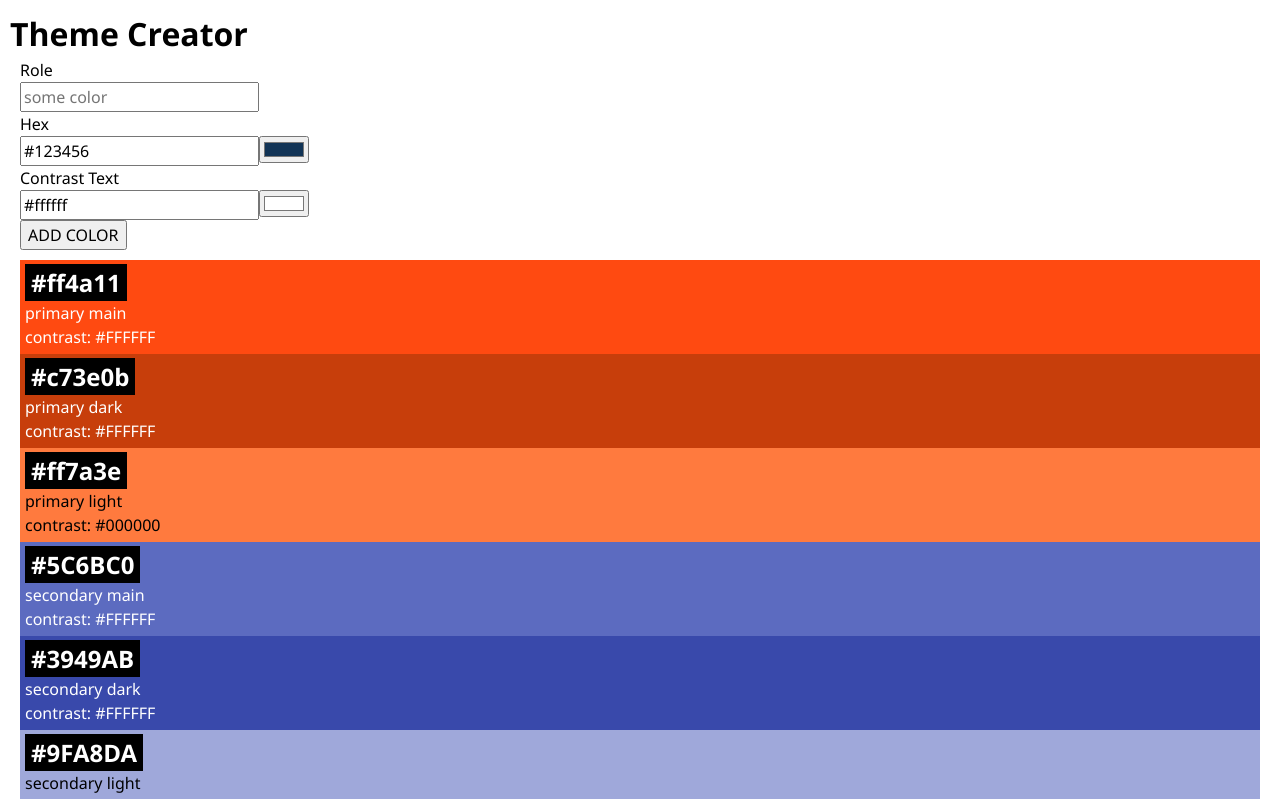
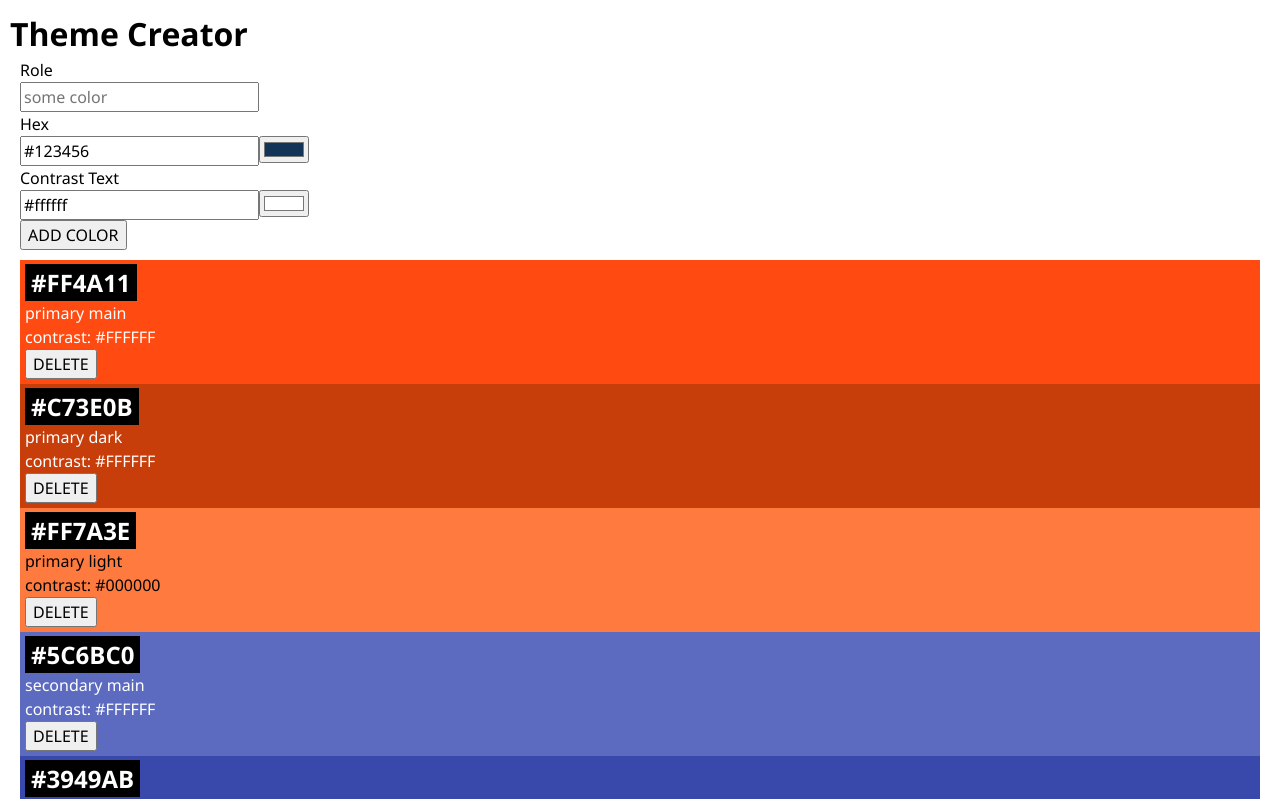
Before and after one commit to fabianjuppe/color-theme-creator-app, a React (Vite) app: page / in a window 1280 px wide. Shown: the top 799 px of the page. Built offline with nearby package versions, Linux system fonts and the light colour scheme.

Commit message:
delete a color from the theme

```diff
--- a/src/App.jsx
+++ b/src/App.jsx
@@ -12,6 +12,10 @@ function App() {
         console.log(newColor);
     }
 
+    function handleDeleteColor(colorToDelete) {
+        setColors(colors.filter((color) => color !== colorToDelete));
+    }
+
     return (
         <>
             <h1>Theme Creator</h1>
@@ -19,10 +23,14 @@ function App() {
             <ul>
                 {colors.map((color) => (
                     <li key={color.id}>
-                        <Color color={color} />
+                        <Color
+                            color={color}
+                            onDeleteColor={handleDeleteColor}
+                        />
                     </li>
                 ))}
             </ul>
+            {colors.length === 0 && <p>No colors.. start by adding one!</p>}
         </>
     );
 }
--- a/src/Components/Color/Color.css
+++ b/src/Components/Color/Color.css
@@ -3,7 +3,7 @@
     padding: 5px;
 }
 
-.color-card-headline {
+.color-card-highlight {
     display: inline;
     padding: 2px 6px;
     background: black;
--- a/src/Components/Color/Color.jsx
+++ b/src/Components/Color/Color.jsx
@@ -1,13 +1,35 @@
+import { useState } from "react";
 import "./Color.css";
 
-export default function Color({ color }) {
+export default function Color({ color, onDeleteColor }) {
+    const [showConfirmation, setShowConfirmation] = useState(false);
+
     return (
         <div className="color-card" style={{ backgroundColor: color.hex }}>
-            <h2 className="color-card-headline">{color.hex}</h2>
+            <h2 className="color-card-highlight">{color.hex.toUpperCase()}</h2>
             <p style={{ color: color.contrastText }}>{color.role}</p>
             <p style={{ color: color.contrastText }}>
-                contrast: {color.contrastText}
+                contrast: {color.contrastText.toUpperCase()}
             </p>
+            {showConfirmation && (
+                <>
+                    <p className="color-card-highlight">Really delete?</p>
+                    <button
+                        onClick={() => setShowConfirmation(!showConfirmation)}
+                    >
+                        CANCEL
+                    </button>
+                </>
+            )}
+            <button
+                onClick={
+                    showConfirmation
+                        ? () => onDeleteColor?.(color)
+                        : () => setShowConfirmation(!showConfirmation)
+                }
+            >
+                DELETE
+            </button>
         </div>
     );
 }
--- a/src/Components/ColorForm/ColorForm.jsx
+++ b/src/Components/ColorForm/ColorForm.jsx
@@ -11,8 +11,8 @@ export default function ColorForm({ onAddColor }) {
         onAddColor({
             id: nanoid(),
             role: data.role,
-            hex: data.hex,
-            contrastText: data.contrastText,
+            hex: data.hex.toUpperCase(),
+            contrastText: data.contrastText.toUpperCase(),
         });
 
         event.target.reset();
```
Lines whose indentation alone changed are shown as unchanged.
